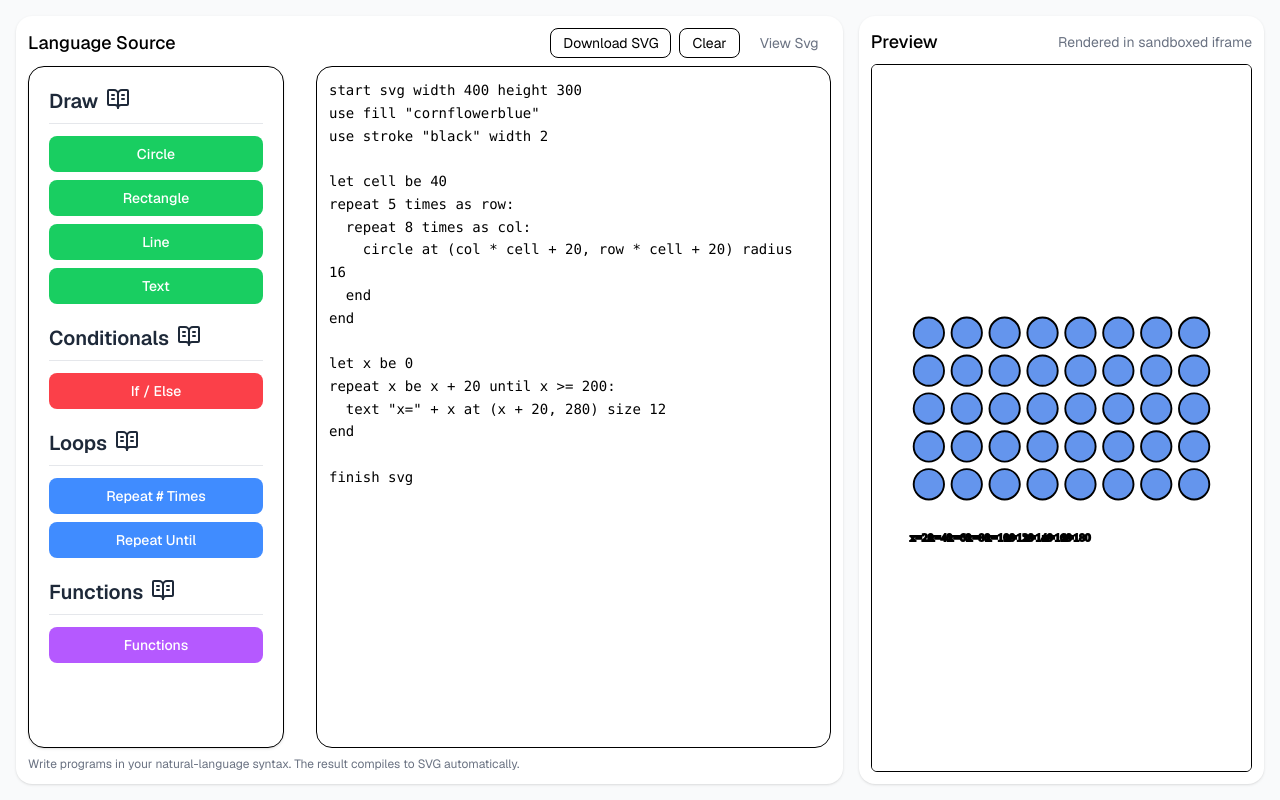
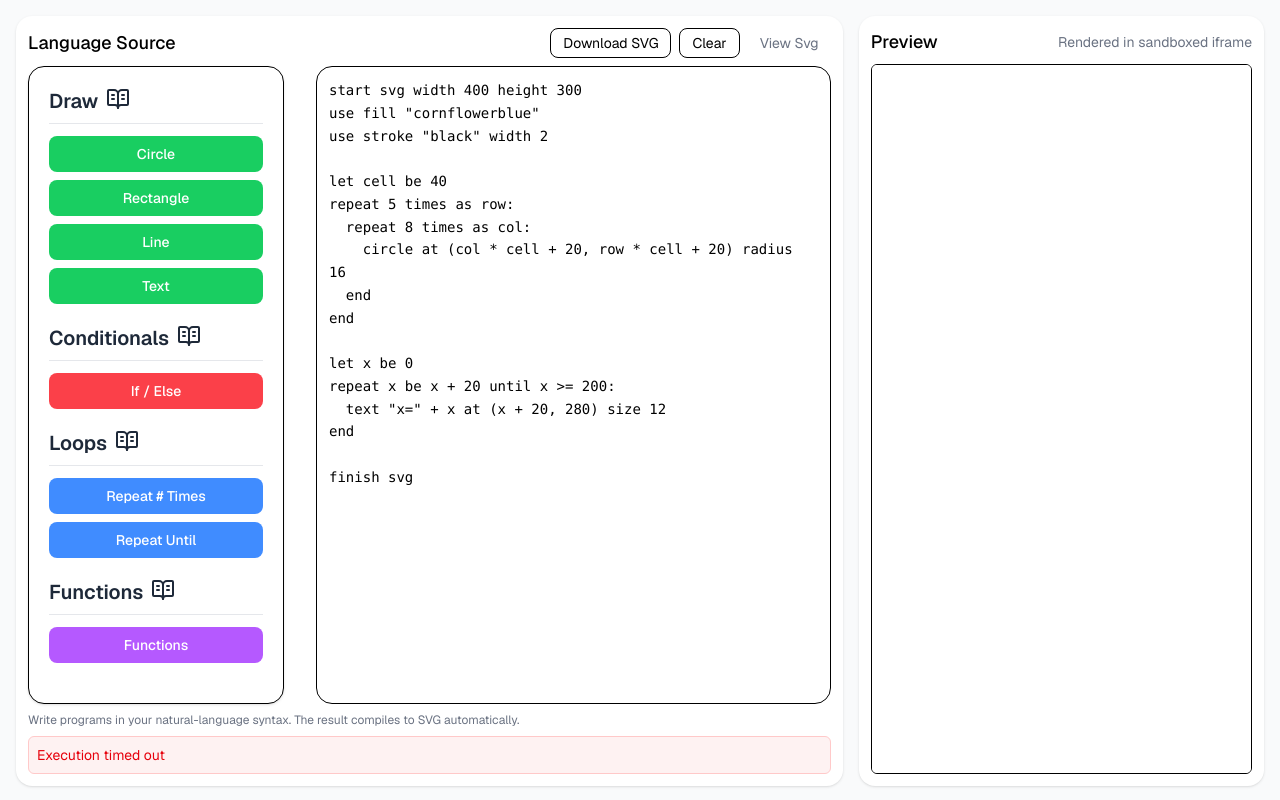
Before and after one commit to isaak1294/uvec-2025, a Next.js app: page / in a window 1280 px wide. Built offline with nearby package versions, Linux system fonts and the light colour scheme.

Commit message:
added step limit + web worker to stop infinite loops

```diff
--- a/app/SvgLivePreview.tsx
+++ b/app/SvgLivePreview.tsx
@@ -35,15 +35,60 @@ finish svg`;
   useEffect(() => {
     let cancelled = false;
     const tid = setTimeout(() => {
+      // prefer running inside a Web Worker to avoid UI lockups
+      const stepLimit = 5000000; // tune as required
+      const timeoutMs = 2000;
+
+      if (window.Worker) {
+        const worker = new Worker('/svgWorker.js');
+        const id = Math.random().toString(36).slice(2);
+        let finished = false;
+
+        const to = window.setTimeout(() => {
+          if (!finished) {
+            worker.terminate();
+            if (!cancelled) setCompileError('Execution timed out');
+          }
+        }, timeoutMs);
+
+        worker.onmessage = (ev) => {
+          const m = ev.data;
+          if (m.id !== id) return;
+          finished = true;
+          clearTimeout(to);
+          worker.terminate();
+          if (!cancelled) {
+            if (m.ok) {
+              setSvgText(m.svg);
+              setCompileError(null);
+            } else {
+              // If worker couldn't find compileAndRenderSVG, fallback to synchronous compile
+              if (/(compileAndRenderSVG not available|not available in worker)/i.test(m.error || '')) {
                 try {
-        const svg = compileAndRenderSVG(langText);
+                  const svg = compileAndRenderSVG(langText, { stepLimit });
+                  setSvgText(svg);
+                  setCompileError(null);
+                } catch (e: any) {
+                  setCompileError(e?.message ?? 'Compile error');
+                }
+              } else {
+                setCompileError(m.error || 'Compile error');
+              }
+            }
+          }
+        };
+
+        worker.postMessage({ type: 'compile', id, source: langText, stepLimit });
+      } else {
+        // fallback: synchronous compile with stepLimit to guard loops
+        try {
+          const svg = compileAndRenderSVG(langText, { stepLimit: 5000000 });
           if (!cancelled) {
             setSvgText(svg);
             setCompileError(null);
           }
         } catch (e: any) {
-        if (!cancelled) {
-          setCompileError(e?.message ?? "Compile error");
+          if (!cancelled) setCompileError(e?.message ?? 'Compile error');
         }
       }
     }, 200);
--- a/app/lib/svgLang/interpreter.ts
+++ b/app/lib/svgLang/interpreter.ts
@@ -828,8 +828,13 @@ class Interpreter {
     private env: Env = new Map<string, Value>();
     private svg = new SvgBuilder();
     private printSink: string[] = []; // for debugging or UI capture
+    // step counter to prevent infinite loops / runaway computation
+    private steps: number = 0;
+    private stepLimit: number = 5000000; // sensible default, can be overridden via run()
 
     run(stmts: Stmt[]): string {
+        // reset step counter for every run
+        this.steps = 0;
         for (const s of stmts) this.exec(s);
         // If user never called finish svg, auto-finish if started
         if (this.svg.started) return this.svg.finish();
@@ -837,6 +842,9 @@ class Interpreter {
     }
 
     private exec(stmt: Stmt): void {
+        // Check step budget on every statement execution
+        this.steps++;
+        if (this.steps > this.stepLimit) throw new RuntimeError(`Step limit exceeded (${this.stepLimit})`);
         switch (stmt.k) {
             case "VarDecl": {
                 const v = this.eval(stmt.expr);
@@ -923,6 +931,9 @@ class Interpreter {
             case "RepeatTimes": {
                 const n = Math.max(0, Math.floor(this.asNum(this.eval(stmt.count))));
                 for (let k = 1; k <= n; k++) {
+                    // per-iteration step check (extra safety)
+                    this.steps++;
+                    if (this.steps > this.stepLimit) throw new RuntimeError(`Step limit exceeded (${this.stepLimit})`);
                     if (stmt.asVar) this.env.set(stmt.asVar, k);
                     else this.env.set("it", k);
                     for (const inner of stmt.body) this.exec(inner);
@@ -957,10 +968,12 @@ class Interpreter {
                 // Thus update runs BEFORE body on each iteration, and loop stops when condition becomes true
                 const guard = () => this.truthy(this.eval(stmt.cond));
                 while (true) {
+                    // per-iteration step check
+                    this.steps++;
+                    if (this.steps > this.stepLimit) throw new RuntimeError(`Step limit exceeded (${this.stepLimit})`);
                     // run update
                     this.exec(stmt.update);
-                    // check condition — if now true, perform one body iteration and stop?
-                    // Spec says: "loop continues while condition is false".
+                    // check condition — if now true, stop before body
                     if (guard()) break;
                     for (const inner of stmt.body) this.exec(inner);
                 }
@@ -981,6 +994,9 @@ class Interpreter {
     }
 
     private eval(expr: Expr): Value {
+        // charge one step for evaluating an expression
+        this.steps++;
+        if (this.steps > this.stepLimit) throw new RuntimeError(`Step limit exceeded (${this.stepLimit})`);
         switch (expr.k) {
             case "Num": return expr.v;
             case "Str": return expr.v;
@@ -1097,11 +1113,12 @@ class Interpreter {
    Public API
 ======================= */
 
-export function compileAndRenderSVG(source: string): string {
+export function compileAndRenderSVG(source: string, opts?: { stepLimit?: number }): string {
     const lex = new Lexer(source);
     const toks = lex.tokenize();
     const parser = new Parser(toks);
     const program = parser.parseProgram();
     const interp = new Interpreter();
+    if (opts?.stepLimit !== undefined) (interp as any).stepLimit = opts.stepLimit;
     return interp.run(program);
 }
--- /dev/null
+++ b/public/svgWorker.js
@@ -0,0 +1,38 @@
+// Simple worker that runs the interpreter. It expects to find a global function
+// `compileAndRenderSVG` available via importScripts or built-in bundling.
+// Message format: { id, source, stepLimit }
+
+let compileFunc = null;
+
+self.onmessage = async (ev) => {
+  const msg = ev.data;
+  if (msg.type === 'init') {
+    // optional: load script if provided
+    if (msg.scriptUrl) {
+      try {
+        importScripts(msg.scriptUrl);
+        // assume compileAndRenderSVG is now available
+        compileFunc = self.compileAndRenderSVG || null;
+        self.postMessage({ id: msg.id, ok: true });
+      } catch (e) {
+        self.postMessage({ id: msg.id, ok: false, error: e?.message || String(e) });
+      }
+    }
+    return;
+  }
+
+  if (msg.type === 'compile') {
+    const { id, source, stepLimit } = msg;
+    try {
+      if (typeof compileFunc !== 'function') {
+        // If compileFunc not set, try global
+        compileFunc = self.compileAndRenderSVG || null;
+        if (typeof compileFunc !== 'function') throw new Error('compileAndRenderSVG not available in worker');
+      }
+      const svg = compileFunc(source, { stepLimit });
+      self.postMessage({ id, ok: true, svg });
+    } catch (err) {
+      self.postMessage({ id, ok: false, error: err?.message || String(err) });
+    }
+  }
+};
```
Also changed, not shown: package.json (+6 -5 lines), 1 other file (tests, documents, lock files or other folders). Lines whose indentation alone changed are shown as unchanged.
